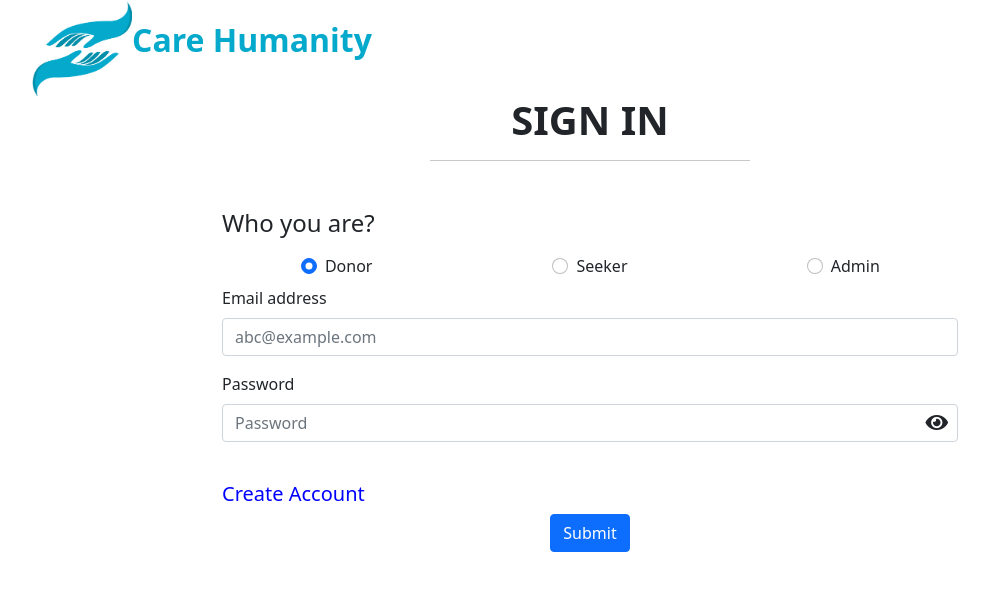
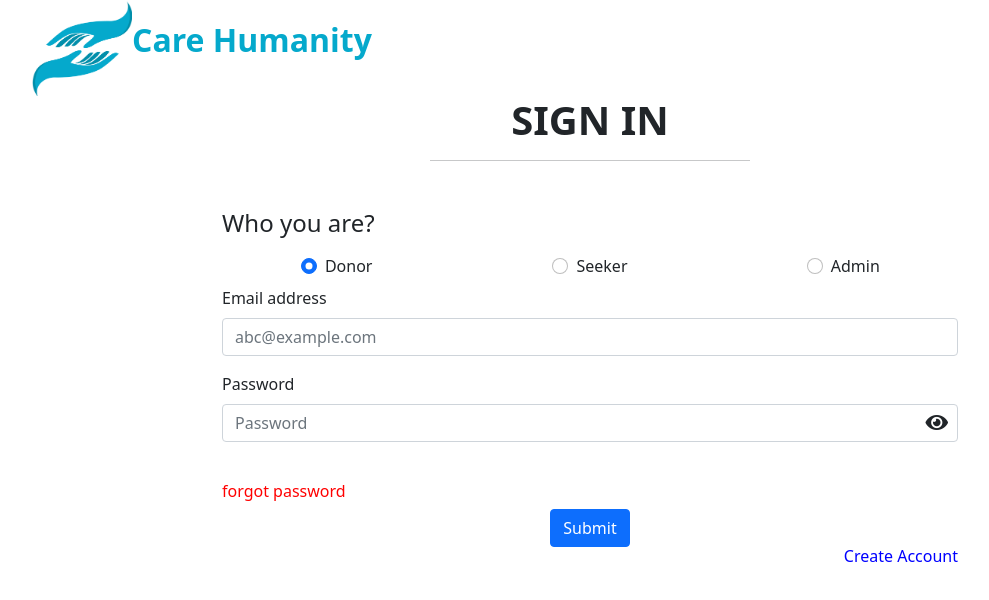
Before and after one commit to mumer29/Humanity-care, a React (Create React App) app in the folder save-wastage-food/: page /sign-in in a window 1280 px wide. Shown: the top 600 px of the page, without its empty margins (50-1039 px from the left). Built offline with nearby package versions, Linux system fonts and the light colour scheme.

Commit message:
add forgot passward button

```diff
--- a/save-wastage-food/src/components/registrationForm/SignIn.js
+++ b/save-wastage-food/src/components/registrationForm/SignIn.js
@@ -224,10 +224,10 @@ function SignIn() {
                                 </label>
                             </div> */}
 
-                            <div className="h5">
-                                <a style={{ color: "blue", cursor: "pointer" }}
-                                    onClick={registration}
-                                >Create Account</a>
+                            <div className="h6">
+                                <a style={{ color: "red", cursor: "pointer" }}
+                                    // onClick={registration}
+                                >forgot password</a>
                             </div>
                             <div className="text-center">
                                 <button
@@ -235,6 +235,11 @@ function SignIn() {
                                     className="btn btn-primary "
                                 // onClick={postData}
                                 >Submit</button>
+                                <div className="h6 text-end ">
+                                    <a style={{ color: "blue", cursor: "pointer" }}
+                                        onClick={registration}
+                                    >Create Account</a>
+                                </div>
                             </div>
                         </form>
                     </div>
--- a/save-wastage-food/src/components/registrationForm/SignUp.js
+++ b/save-wastage-food/src/components/registrationForm/SignUp.js
@@ -274,10 +274,10 @@ function SignUp() {
                                     Show password
                                 </label>
                             </div> */}
-                            <div className="h5 ">
+                            <div className="h6 ">
                                 <a style={{ color: "blue", cursor: "pointer" }}
                                     onClick={registration}>
-                                    Already have and Account</a>
+                                    Already have an Account</a>
 
                             </div>
                             <div className="text-center">
```
